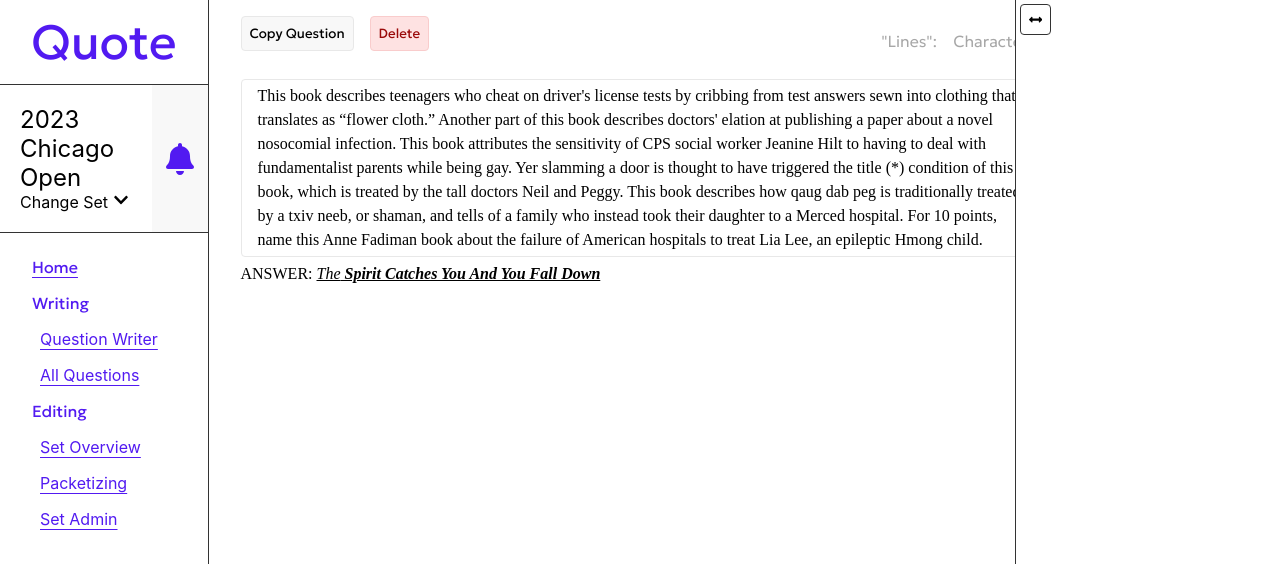
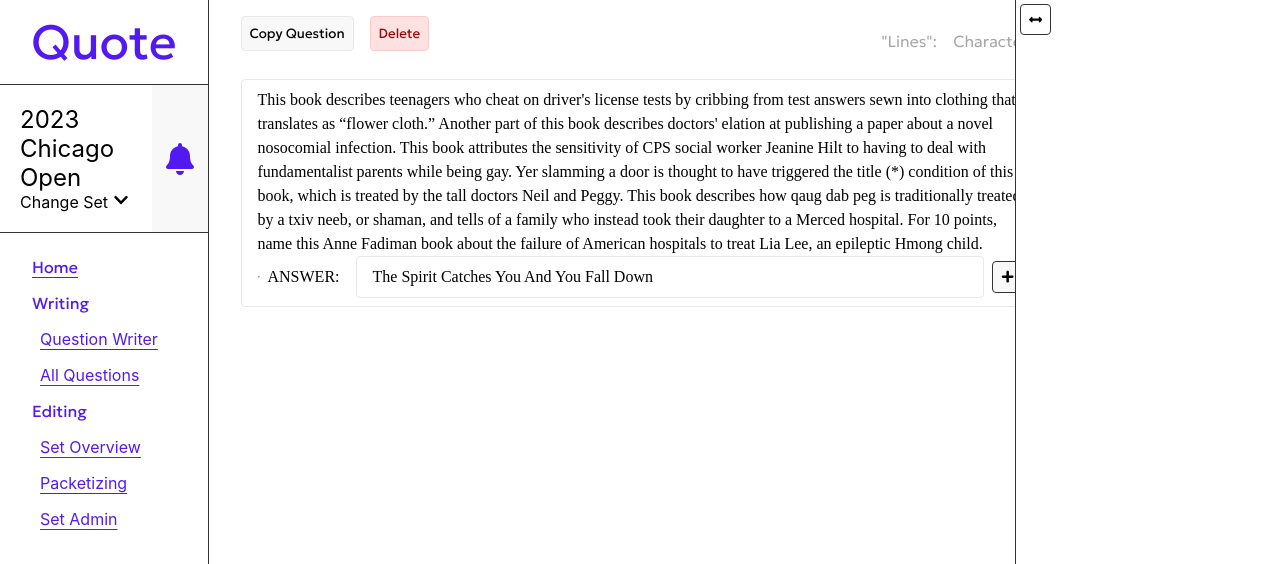
Before and after one commit to grapesmoker/qb-question-platform, a React (Create React App) app in the folder client/: page /slate in a window 1280 px wide. Shown: the top 564 px of the page. Built offline with nearby package versions, Linux system fonts and the light colour scheme.

Commit message:
answerline wireframe

```diff
--- a/client/src/components/answerline.js
+++ b/client/src/components/answerline.js
@@ -1,16 +1,92 @@
-export function Answerline() {
+import React, { useCallback, useMemo } from "react";
+import isHotkey from "is-hotkey";
+import { Editable, withReact, Slate, useSlate, useSlateStatic } from "slate-react";
+import { createEditor, Transforms } from "slate";
+import { withHistory } from "slate-history";
+import "./slateEditor.css";
+import { HoveringToolbar, toggleMark } from "./slateToolbar";
+import { Leaf, Element, withInlines } from "./slateUtils";
+import { FaPlus } from "react-icons/fa";
+
+const HOTKEYS = {
+  "mod+b": "bold",
+  "mod+i": "italic",
+  "mod+u": "underline",
+};
+
+export const MainAnswer = ({ attributes }) => {
   return (
-    <span className="main-answer">
-      ANSWER:{" "}
-      <u>
-        <em>
-          The<strong> Spirit Catches You And You Fall Down</strong>
-        </em>
-      </u>
-    </span>
+    // Need contentEditable=false or Firefox has issues with certain input types.
+    <>
+      <div {...attributes} className="answerline" contentEditable={false}>
+        <span>ANSWER:</span>
+        <RichTextEditor className = 'main-answer'/>
+        <InsertAnswerlineInstructionButton />
+      </div>
+    </>
   );
+};
+
+const RichTextEditor = () => {
+  const renderElement = useCallback((props) => <Element {...props} />, []);
+  const renderLeaf = useCallback((props) => <Leaf {...props} />, []);
+
+  const editor = useMemo(
+    () => withInlines(withReact(withHistory(createEditor()))),
+    []
+  );
+
+  return (
+      <Slate editor={editor} initialValue={initialValue}>
+        <HoveringToolbar />
+        <Editable
+          renderElement={renderElement}
+          renderLeaf={renderLeaf}
+          spellCheck
+          onKeyDown={(event) => {
+            for (const hotkey in HOTKEYS) {
+              if (isHotkey(hotkey, event)) {
+                event.preventDefault();
+                const mark = HOTKEYS[hotkey];
+                toggleMark(editor, mark);
+              }
+            }
+          }}
+        />
+      </Slate>
+  );
+};
+
+const initialValue = [
+  {
+    type: "paragraph",
+    children: [
+      {
+        text: "The Spirit Catches You And You Fall Down",
+      },
+    ],
+  },
+];
+
+const insertAnswerlineInstruction = editor => {
+  const text = { text: '' }
+  const voidNode = {
+    type: 'main-answer',
+    children: [text],
+  }
+  Transforms.insertNodes(editor, voidNode)
 }
 
-const MainAnswer = ({ children }) => {
-  <span className="main-answer">ANSWER: {children}</span>;
-};
+const InsertAnswerlineInstructionButton = () => {
+  const editor = useSlateStatic()
+  return (
+    <button
+      onMouseDown={event => {
+        event.preventDefault()
+        insertAnswerlineInstruction(editor)
+      }}
+    >
+      <FaPlus />
+    </button>
+  )
+}
--- a/client/src/components/slateEditor.css
+++ b/client/src/components/slateEditor.css
@@ -12,7 +12,7 @@ p {
 
 [data-slate-editor="true"] {
   margin-top: 0.75em;
-  padding: 0.25em 1em;
+  padding: 0.5em 1em;
   border: 1px solid var(--light-line-color);
   border-radius: 0.25em;
   font-size: 1em;
@@ -115,12 +115,18 @@ accept {
 .answerline {
   display: flex;
   column-gap: 8px;
-  align-items: baseline;
+  align-items: center;
   width: 100%;
 }
 
-.answerline-editor {
-  flex-grow: 1;
+.answerline [data-slate-editor="true"] {
+  margin-top: 0px;
+  height: 100%;
+  width: 100%;
+}
+
+.answerline > .editor-container {
+  height: 100%;
 }
 
 .main-answer {
--- a/client/src/components/slateEditor.js
+++ b/client/src/components/slateEditor.js
@@ -5,23 +5,28 @@ import { createEditor } from "slate";
 import { withHistory } from "slate-history";
 import "./slateEditor.css";
 import { SlateToolbar, HoveringToolbar, toggleMark } from "./slateToolbar";
-import { Answerline } from "./answerline";
+import { MainAnswer } from "./answerline";
+import { withInlines, withEditableVoids } from "./slateUtils";
 
 const HOTKEYS = {
   "mod+b": "bold",
   "mod+i": "italic",
-  "mod+u": "underline"
+  "mod+u": "underline",
 };
 
 const SlateEditor = () => {
   const renderElement = useCallback((props) => <Element {...props} />, []);
   const renderLeaf = useCallback((props) => <Leaf {...props} />, []);
 
-  const editor = useMemo(() => withInlines(withReact(withHistory(createEditor()))), []);
+  const editor = useMemo(
+    () =>
+      withEditableVoids(withInlines(withReact(withHistory(createEditor())))),
+    []
+  );
 
   return (
     <div className="editor-container">
-      <Slate editor={editor} initialValue={initialValue}>
+      <Slate editor={editor} initialValue={initialValue} className = 'slate-editor'>
         <SlateToolbar editor={editor} />
         <HoveringToolbar />
         <Editable
@@ -40,7 +45,6 @@ const SlateEditor = () => {
             }
           }}
         />
-        <Answerline />
       </Slate>
     </div>
   );
@@ -56,6 +60,13 @@ const Element = ({ attributes, children, element }) => {
           <span className="pronunciation-guide">("{element.pg}")</span>
         </span>
       );
+    case 'main-answer':
+      return <MainAnswer {...attributes} />
+    case 'answerline':
+      return <div className="answerline" {...attributes}>
+        <hr />
+        {children}
+      </div>
     default:
       return (
         <p style={style} {...attributes}>
@@ -94,36 +105,17 @@ const initialValue = [
       },
     ],
   },
+  {
+    type: "answerline",
+    children: [
+      {
+        type: "main-answer",
+        children: [
+          {text: "The Spirit Catches You And You Fall Down"}
+        ]
+      },
+    ],
+  },
 ];
 
-const withInlines = editor => {
-  const {
-    insertData,
-    insertText,
-    isInline,
-    isElementReadOnly,
-    isSelectable,
-  } = editor
-
-  editor.isInline = element =>
-    ['link', 'button', 'badge'].includes(element.type) || isInline(element)
-
-  editor.isElementReadOnly = element =>
-    element.type === 'badge' || isElementReadOnly(element)
-
-  editor.isSelectable = element =>
-    element.type !== 'badge' && isSelectable(element)
-
-  editor.insertText = text => {
-      insertText(text)
-  }
-
-  editor.insertData = data => {
-    insertData(data)
-  }
-
-  return editor
-}
-
-
 export default SlateEditor;
--- /dev/null
+++ b/client/src/components/slateUtils.js
@@ -0,0 +1,76 @@
+import { MainAnswer } from "./answerline";
+
+export const Element = ({ attributes, children, element }) => {
+  const style = { textAlign: element.align };
+  switch (element.type) {
+    case "pronunciation-guide":
+      return (
+        <span style={style} {...attributes}>
+          {children}
+          <span className="pronunciation-guide">("{element.pg}")</span>
+        </span>
+      );
+    case "main-answer":
+      return <MainAnswer {...attributes} />;
+    default:
+      return (
+        <p style={style} {...attributes}>
+          {children}
+        </p>
+      );
+  }
+};
+
+export const Leaf = ({ attributes, children, leaf }) => {
+  if (leaf.bold) {
+    children = <strong>{children}</strong>;
+  }
+
+  if (leaf.code) {
+    children = <code>{children}</code>;
+  }
+
+  if (leaf.italic) {
+    children = <em>{children}</em>;
+  }
+
+  if (leaf.underline) {
+    children = <u>{children}</u>;
+  }
+
+  return <span {...attributes}>{children}</span>;
+};
+
+export const withInlines = (editor) => {
+  const { insertData, insertText, isInline, isElementReadOnly, isSelectable } =
+    editor;
+
+  editor.isInline = (element) =>
+    ["link", "button", "badge"].includes(element.type) || isInline(element);
+
+  editor.isElementReadOnly = (element) =>
+    element.type === "badge" || isElementReadOnly(element);
+
+  editor.isSelectable = (element) =>
+    element.type !== "badge" && isSelectable(element);
+
+  editor.insertText = (text) => {
+    insertText(text);
+  };
+
+  editor.insertData = (data) => {
+    insertData(data);
+  };
+
+  return editor;
+};
+
+export const withEditableVoids = (editor) => {
+  const { isVoid } = editor;
+
+  editor.isVoid = (element) => {
+    return element.type === "editable-void" ? true : isVoid(element);
+  };
+
+  return editor;
+};
--- a/client/src/pages/questionWriter.js
+++ b/client/src/pages/questionWriter.js
@@ -1,10 +1,10 @@
-import Editor from "../components/editor";
+import SlateEditor from "../components/slateEditor";
 
 export default function QuestionWriter () {
     return(
         <>
         <h1>Write a Question</h1>
-        <Editor />
+        <SlateEditor />
         </>
     )
 }
```
